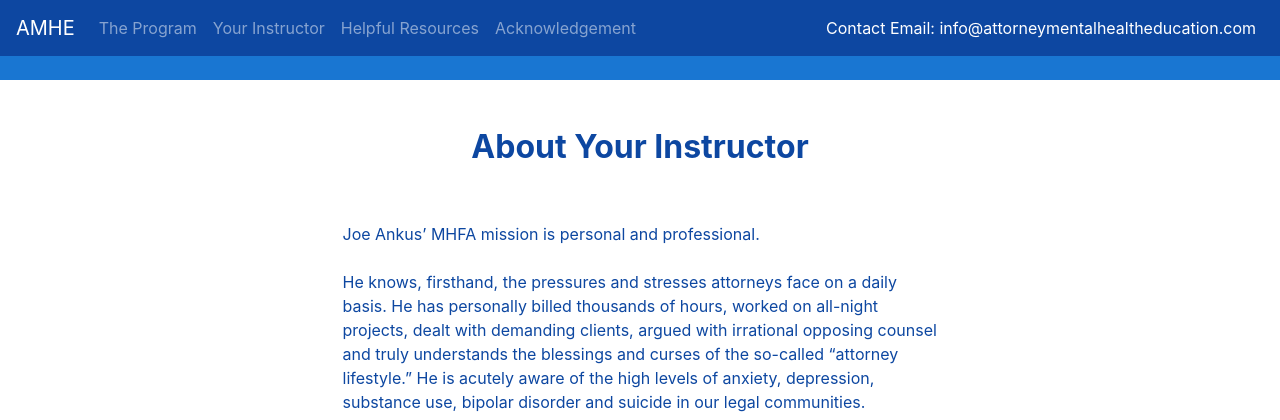
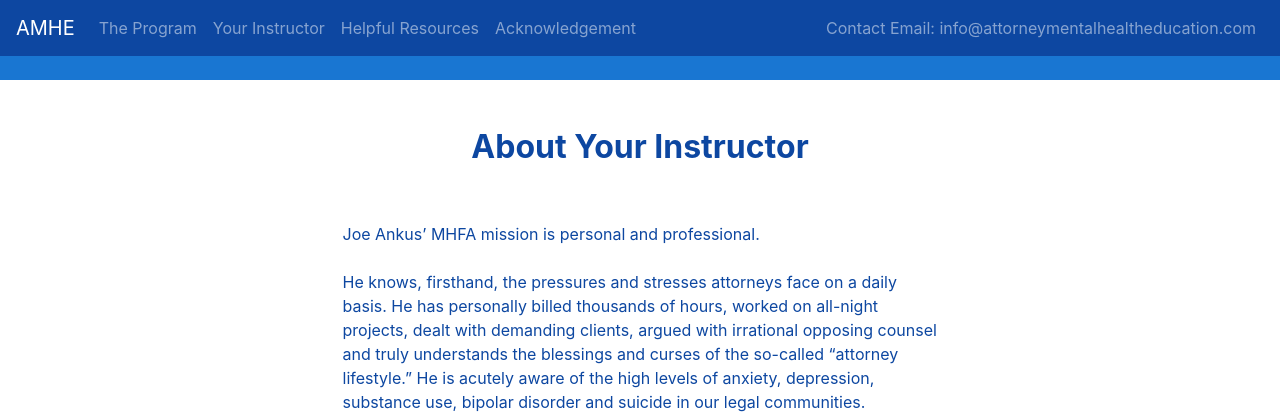
Before and after one commit to elbanko/amhe, a Django app: page /about/ in a window 1280 px wide. Shown: the top 420 px of the page. Run offline with Django 3.2, Linux system fonts and the light colour scheme; some libraries are stand-ins or nearby versions.

Commit message:
Email Update 2

```diff
--- a/content/templates/base.html
+++ b/content/templates/base.html
@@ -29,7 +29,7 @@
                </ul>
               <ul class="navbar-nav ml-auto mt-2 mt-lg-0">
                    <li class="nav-item">
-                       <a class="nav-link" href="mailto:info@attorneymentalhealtheducation.com" style="color:white;">Contact Email: info@attorneymentalhealtheducation.com</a>
+                       <a class="nav-link" href="mailto:info@attorneymentalhealtheducation.com" >Contact Email: info@attorneymentalhealtheducation.com</a>
                    </li>
                </ul>
             </div>
@@ -44,7 +44,7 @@
 </div>
 {% block body %}
 {% endblock %}
-<footer>
-    <a style="color:white;" href="mailto:info@attorneymentalhealtheducation.com" align="center">To reach us, please send an email to info@attorneymentalhealtheducation.com</a>
+<footer align="center">
+    <a style="color:white;" href="mailto:info@attorneymentalhealtheducation.com" >To reach us, please send an email to info@attorneymentalhealtheducation.com</a>
 </footer>
 </html>
```
